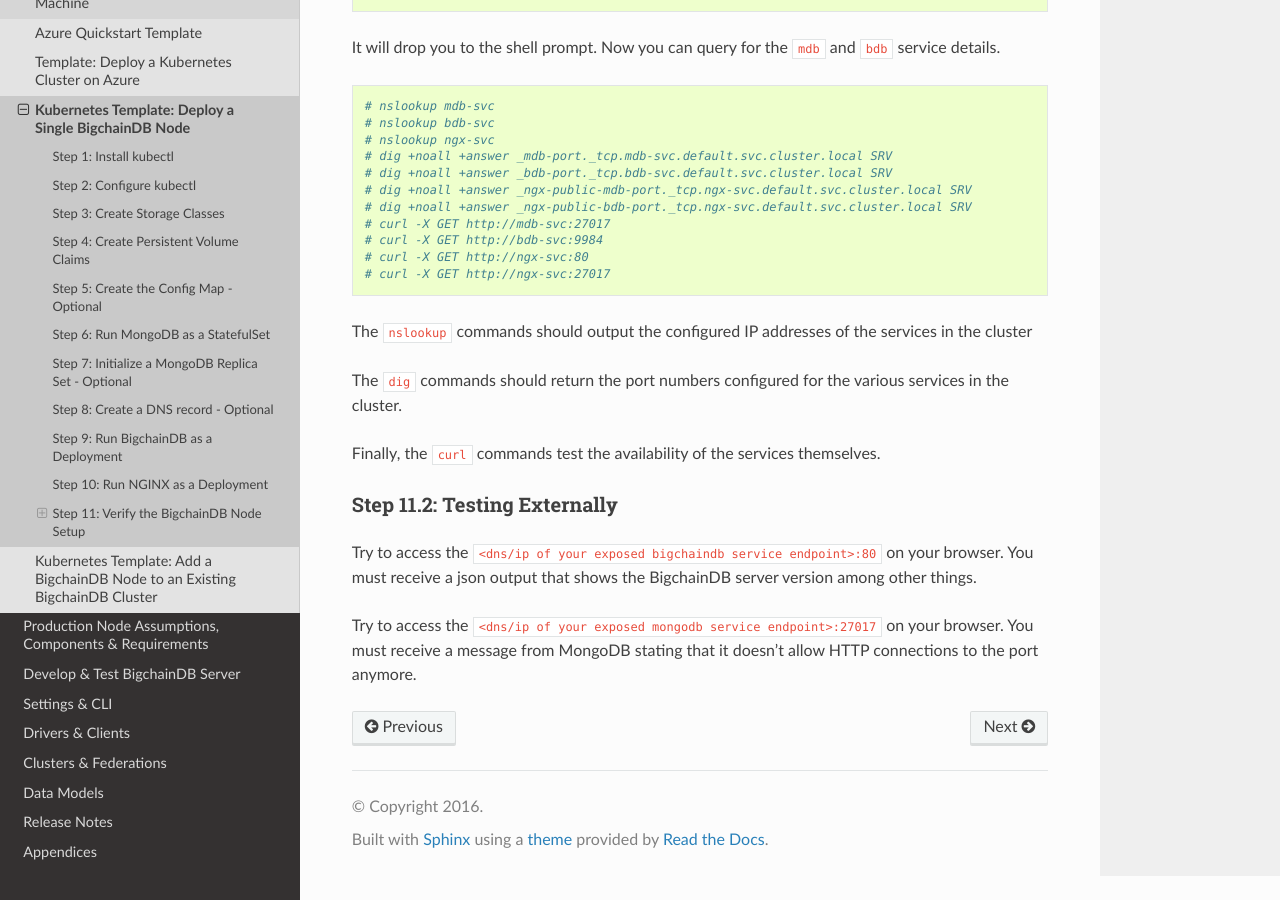
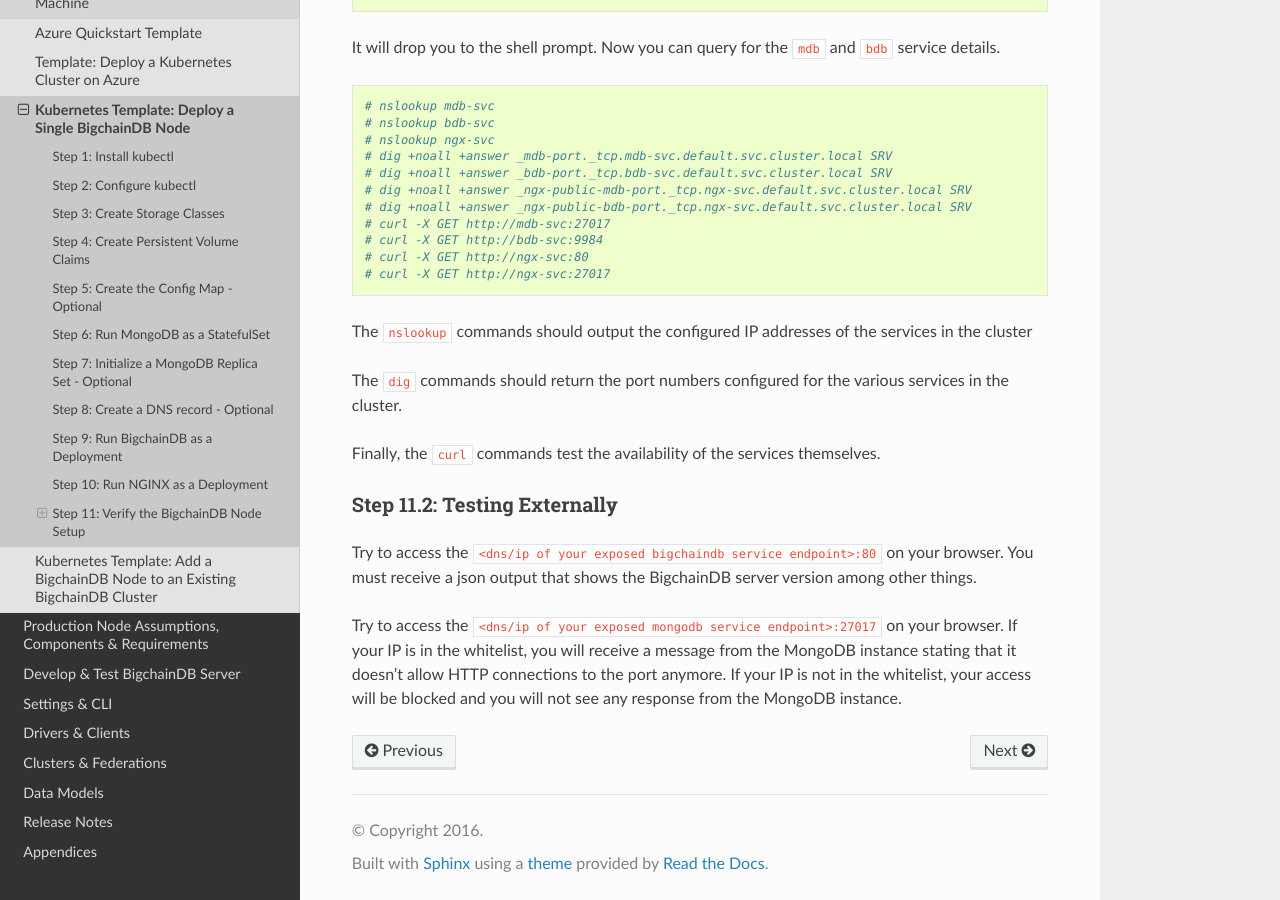
Before and after one commit to bigchaindb/bigchaindb, a Sphinx documentation site: the page built from docs/server/source/cloud-deployment-templates/node-on-kubernetes.rst, in a window 1280 px wide and 900 px high, scrolled down 7709 px. Built offline with Sphinx 7.4.7 and the Read the Docs theme 2.0.0, drawn with Linux system fonts in a browser that asks for light colours; pages that are not in the unit, such as notebooks, are missing from menus.

Commit message:
Note on accessing MongoDB. - Added a note on the message received during testing the node setup from a whitelisted and blacklisted address

```diff
--- a/docs/server/source/cloud-deployment-templates/node-on-kubernetes.rst
+++ b/docs/server/source/cloud-deployment-templates/node-on-kubernetes.rst
@@ -470,5 +470,7 @@
 server version among other things.
 
 Try to access the ``<dns/ip of your exposed mongodb service endpoint>:27017``
-on your browser. You must receive a message from MongoDB stating that it
-doesn't allow HTTP connections to the port anymore.
+on your browser. If your IP is in the whitelist, you will receive a message
+from the MongoDB instance stating that it doesn't allow HTTP connections to
+the port anymore. If your IP is not in the whitelist, your access will be
+blocked and you will not see any response from the MongoDB instance.
```
